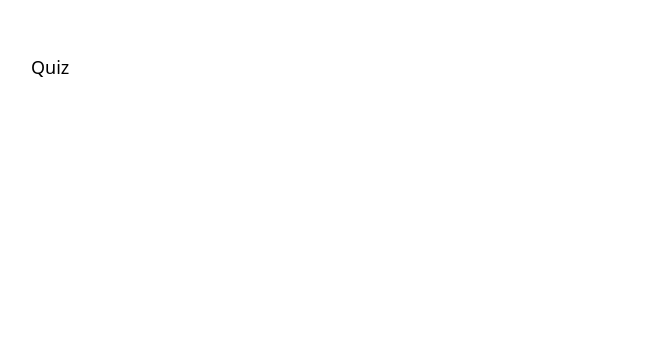
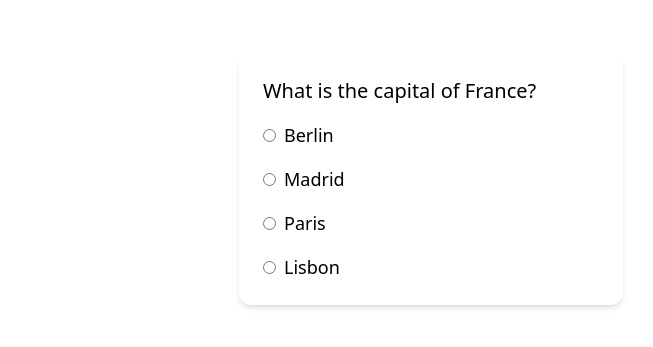
Before and after one commit to cfghk23/Team-3, a React (Create React App) app in the folder client/: page /quiz in a window 1280 px wide. Shown: the part 187-534 px from the top of the page, without its empty margins (209-862 px from the left). Built offline with nearby package versions, Linux system fonts and the light colour scheme.

Commit message:
QuestionQuiz Component added

```diff
--- a/client/src/components/Quiz.js
+++ b/client/src/components/Quiz.js
@@ -1,4 +1,6 @@
 import React from 'react'
+import QuestionCard from './quizcomponents/QuestionCard'
+import Card from './quizcomponents/QuestionCard'
 // import { BrowserRouter as Router, Route, Switch } from 'react-router-dom';
 
 
@@ -7,9 +9,20 @@ import React from 'react'
 
 
 function Quiz() {
+
+  const data = {
+    question:"What is the capital of France?",
+    options:['Berlin', 'Madrid', 'Paris', 'Lisbon'],
+    type: 'question'
+  }
+
+
+
   return (
     <div className='text-lg m-60'>
-      Quiz
+      <QuestionCard
+        content={data}
+      />
     </div>
   )
 }
--- /dev/null
+++ b/client/src/components/quizcomponents/QuestionCard.js
@@ -0,0 +1,32 @@
+import React, { useState } from 'react';
+
+function QuestionCard({ content }) {
+  const question = content.question;
+  const options = content.options;
+  const [selectedOption, setSelectedOption] = useState(null);
+
+  return (
+    <div className="p-6 max-w-sm mx-auto bg-white rounded-xl shadow-md flex items-center space-x-4">
+      <div className="flex-1">
+        <div className="text-xl font-medium text-black">
+          {question}
+        </div>
+        <div className="mt-4 space-y-4">
+          {options.map((option, index) => (
+            <label key={index} className="flex items-center">
+              <input
+                type="radio"
+                name="mcq-option"
+                className="form-radio text-indigo-600"
+                onChange={() => setSelectedOption(option)}
+              />
+              <span className="ml-2">{option}</span>
+            </label>
+          ))}
+        </div>
+      </div>
+    </div>
+  );
+}
+
+export default QuestionCard;
```
Also changed, not shown: client/src/components/quizcomponents/card.js (deleted).
